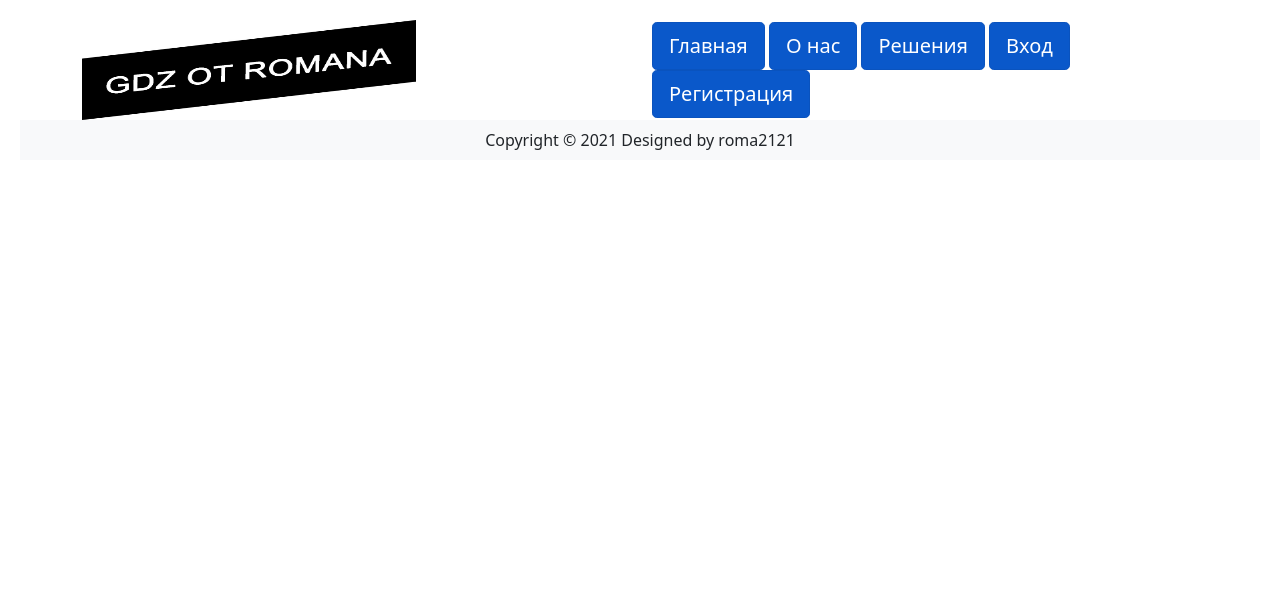
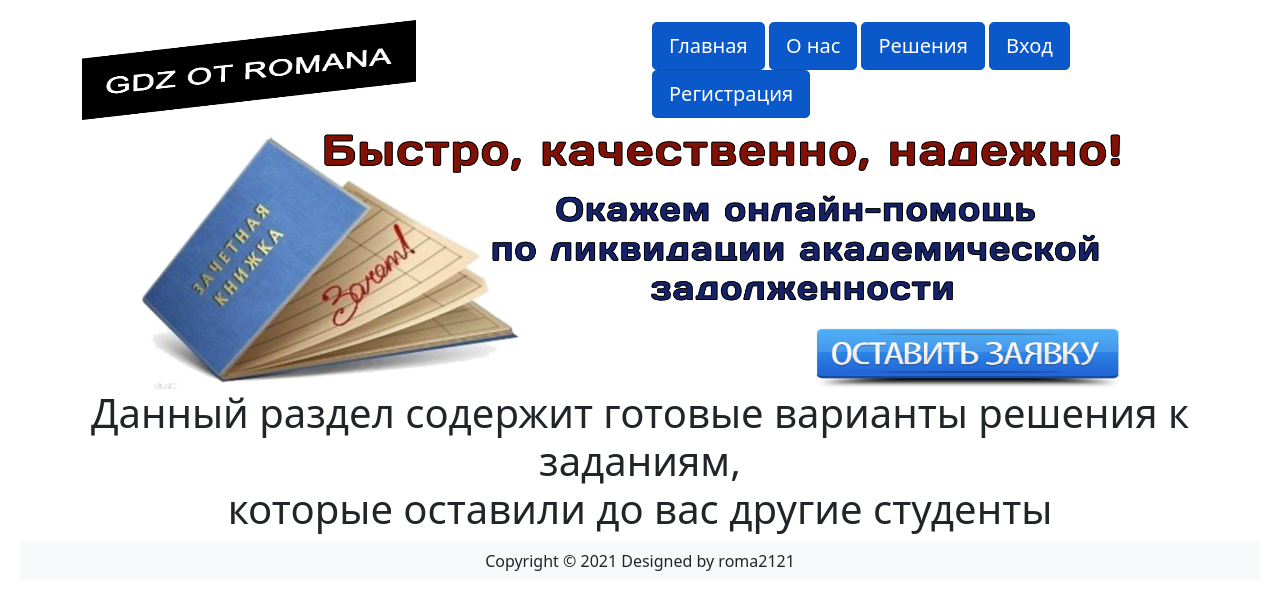
Before and after one commit to roma2121/Educational-platform, a PHP site: page /tasks.php in a window 1280 px wide. Shown: the top 610 px of the page. Run offline with PHP 8.4, Linux system fonts and the light colour scheme; data that the repository does not hold is empty; some libraries are stand-ins or nearby versions.

Commit message:
Version4.2.3

```diff
--- a/index.php
+++ b/index.php
@@ -14,7 +14,7 @@ require_once 'header.php';
 <div class="row">
 <div class="col">
 <center>
-<a  href="https://vk.com/21roma2121"><img src="img/kartinka.png" width="1000" height="230"></a>
+<a  href="https://vk.com/21roma2121"><img src="img/kartinka.png" width="1000" height="230" class="img-fluid"></a>
 </center>
 <p>
 
--- a/tasks.php
+++ b/tasks.php
@@ -8,6 +8,12 @@ require_once 'logic/db.php';
   <?php require_once 'parts/head.php'; ?>
 </head>
 <body>
+<center>
+<a  href="https://vk.com/21roma2121"><img src="img/kartinka.png" width="1000" height="230" class="img-fluid"></a>
+</center>
+<center>
+<h1>Данный раздел содержит готовые варианты решения к заданиям,<br> которые оставили до вас другие студенты</h1>
+</center>
   <?php include_once 'logic/print_tasks.php'; ?>
 </body>
 </html>
```
